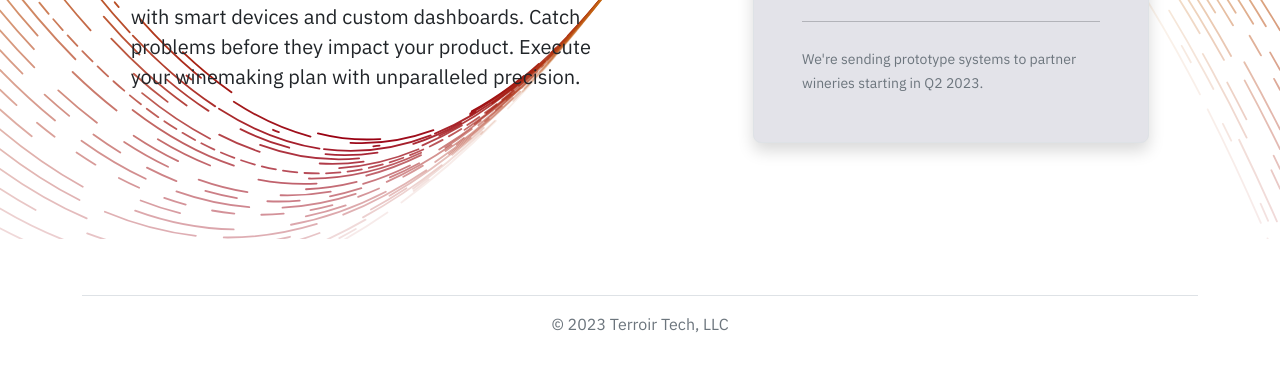
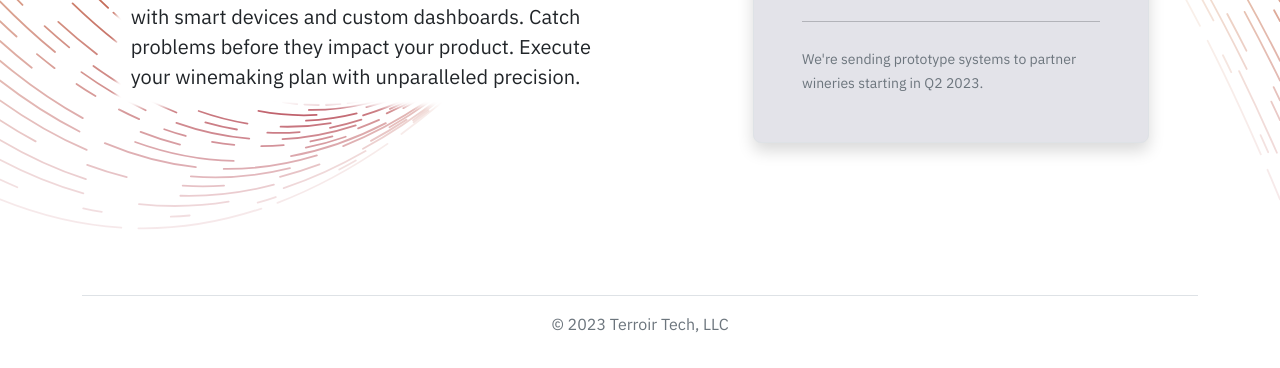
Before and after one commit to solanus-systems/solanus.systems, a website built with Vite: page src/index.html in a window 1280 px wide. Shown: the part 437-805 px from the top of the page. Built offline with nearby package versions, Linux system fonts and the light colour scheme.

Commit message:
Adjust appearance of the swoosh

```diff
--- a/src/styles/main.scss
+++ b/src/styles/main.scss
@@ -23,11 +23,11 @@ $theme-colors: (
 // Import all of Bootstrap's styles
 @import "~bootstrap/scss/bootstrap";
 
+// "Swoosh" graphic for background
 main {
     position: relative;
-}
 
-main::before {
+    &::before {
         content: "";
         position: absolute;
         width: 100%;
@@ -40,11 +40,16 @@ main::before {
         z-index: -1;
 
         @include media-breakpoint-up(lg) {
-        background-position: center;
+            background-position: bottom;
+        }
     }
 }
 
+// White outline/shadow for text to make sure it's readable over the background
 .blurb {
+    background-color: white;
+    box-shadow: 0 0 5px 15px white;
+
     @include media-breakpoint-down(md) {
         font-size: 1rem !important;
     }
```
Lines whose indentation alone changed are shown as unchanged.
